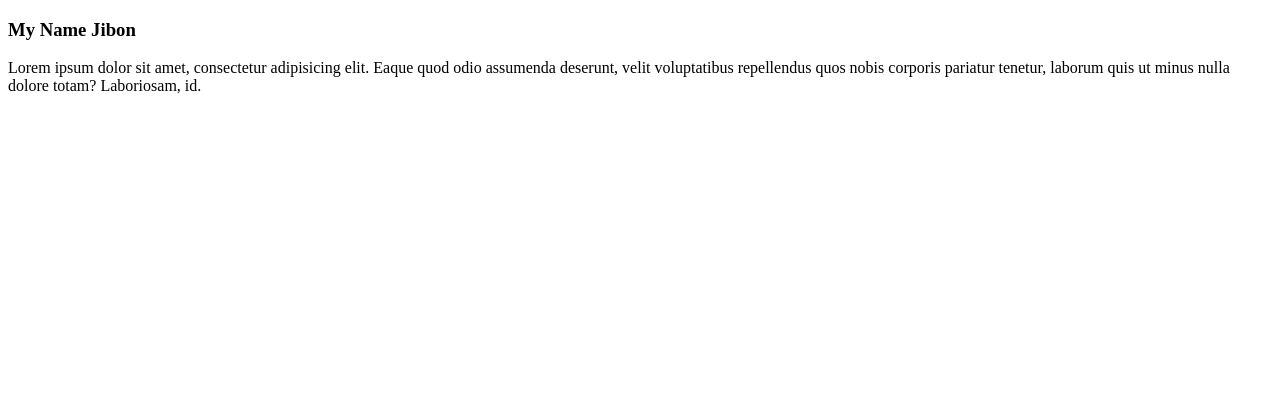
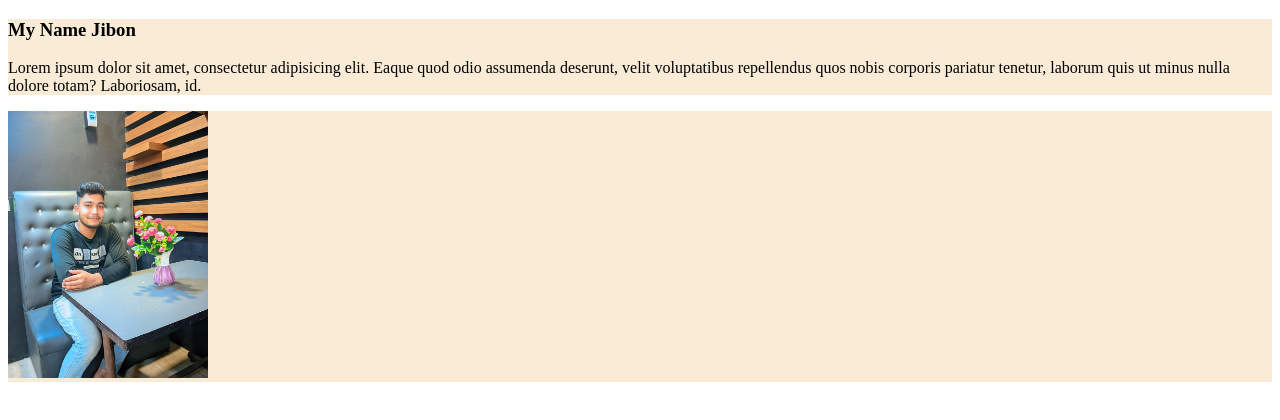
Before and after one commit to mdjibon6147/my-name-jibon, a plain HTML site: page index.html in a window 1280 px wide. Drawn offline with Linux system fonts and the light colour scheme.

Commit message:
added img and text backround

```diff
--- a/index.html
+++ b/index.html
@@ -4,11 +4,15 @@
     <meta charset="UTF-8">
     <meta name="viewport" content="width=device-width, initial-scale=1.0">
     <title>my name jibon </title>
+    <link rel="stylesheet" href="styles/dijain.css">
 </head>
 <body>
     <div>
         <h3> My Name Jibon</h3>
         <p> Lorem ipsum dolor sit amet, consectetur adipisicing elit. Eaque quod odio assumenda deserunt, velit voluptatibus repellendus quos nobis corporis pariatur tenetur, laborum quis ut minus nulla dolore totam? Laboriosam, id.</p>
     </div>
+    <div>
+        <img src="imgess/JibonA.jpg" alt="">
+    </div>
 </body>
 </html>
--- /dev/null
+++ b/styles/dijain.css
@@ -0,0 +1,6 @@
+img{
+   max-width: 200px;
+}
+div{
+    background-color: antiquewhite;
+}
```
Also changed, not shown: imgess/JibonA.jpg (added), imgess/JibonB.jpg (added), imgess/MoriyomB.jpg (added), imgess/MoriyomC.jpg (added).
